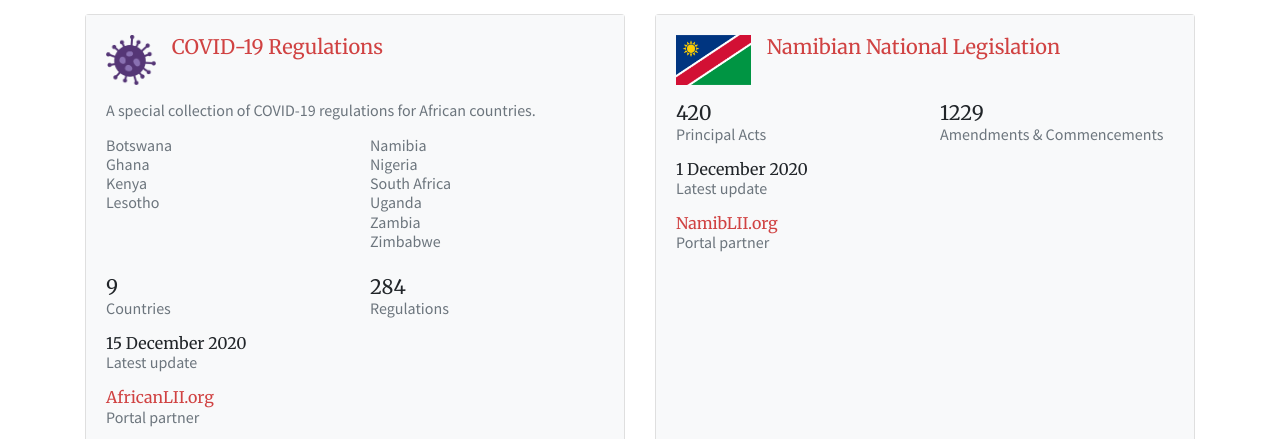
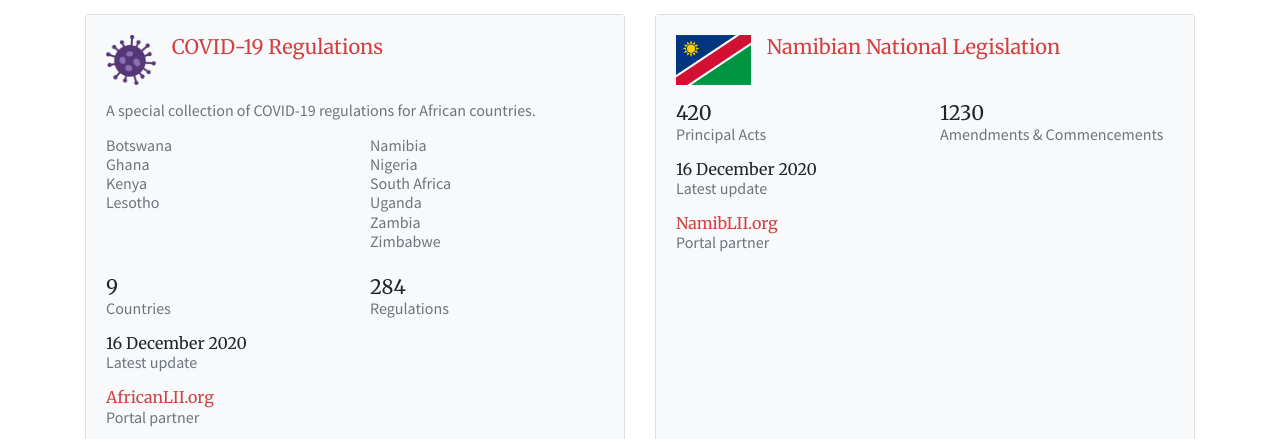
Before and after one commit to laws-africa/laws-africa.github.io, a Jekyll site: the page built from commons.markdown, in a window 1280 px wide and 900 px high, scrolled down 536 px. Shown: the part 160-599 px from the top of the window. Built offline with Jekyll 4.4.1, drawn with Linux system fonts in a browser that asks for light colours; nearby versions of some CDN libraries.

Commit message:
Updated stats via TravisCI

```diff
--- a/_data/commons.json
+++ b/_data/commons.json
@@ -1,13 +1,13 @@
 {
   "covid19": {
-    "as_at_date": "2020-12-15",
+    "as_at_date": "2020-12-16",
     "n_countries": 9,
     "n_principal": 284
   },
   "na": {
-    "as_at_date": "2020-12-01",
+    "as_at_date": "2020-12-16",
     "n_principal": 420,
-    "n_stubs": 1229
+    "n_stubs": 1230
   },
   "za": {
     "as_at_date": "2020-12-10",
```
